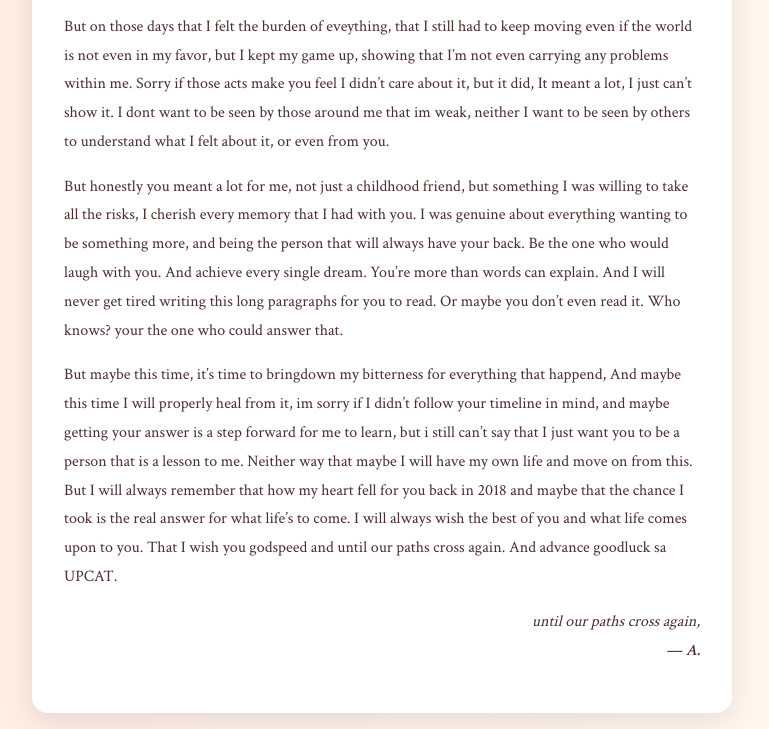
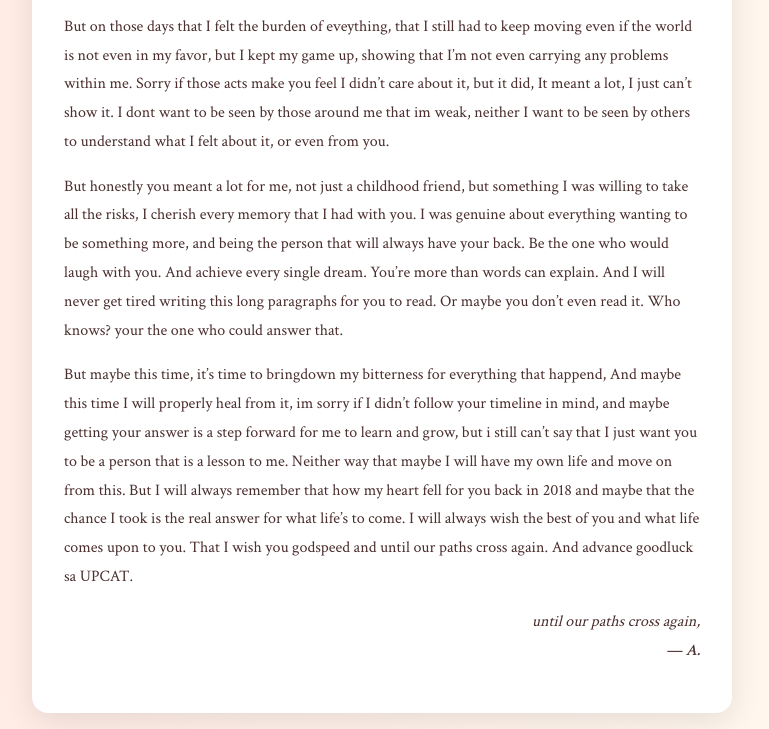
Before and after one commit to sisoaonict/bb, a plain HTML site: page index.html in a window 1280 px wide. Shown: the part 2658-3387 px from the top of the page, without its empty margins (258-1027 px from the left). Drawn offline with Linux system fonts and the light colour scheme.

Commit message:
Update index.html

```diff
--- a/index.html
+++ b/index.html
@@ -170,7 +170,7 @@
         But honestly you meant a lot for me, not just a childhood friend, but something I was willing to take all the risks, I cherish every memory that I had with you. I was genuine about everything wanting to be something more, and being the person that will always have your back. Be the one who would laugh with you. And achieve every single dream. You’re more than words can explain. And I will never get tired writing this long paragraphs for you to read. Or maybe you don’t even read it. Who knows? your the one who could answer that.
     </p>
     <p>
-        But maybe this time, it’s time to bringdown my bitterness for everything that happend, And maybe this time I will properly heal from it, im sorry if I didn’t follow your timeline in mind, and maybe getting your answer is a step forward for me to learn, but i still can’t say that I just want you to be a person that is a lesson to me. Neither way that maybe I will have my own life and move on from this. But I will always remember that how my heart fell for you back in 2018 and maybe that the chance I took is the real answer for what life’s to come. I will always wish the best of you and what life comes upon to you. That I wish you godspeed and until our paths cross again. And advance goodluck sa UPCAT.
+        But maybe this time, it’s time to bringdown my bitterness for everything that happend, And maybe this time I will properly heal from it, im sorry if I didn’t follow your timeline in mind, and maybe getting your answer is a step forward for me to learn and grow, but i still can’t say that I just want you to be a person that is a lesson to me. Neither way that maybe I will have my own life and move on from this. But I will always remember that how my heart fell for you back in 2018 and maybe that the chance I took is the real answer for what life’s to come. I will always wish the best of you and what life comes upon to you. That I wish you godspeed and until our paths cross again. And advance goodluck sa UPCAT.
     </p>
     <p class="signature">
       until our paths cross again,<br>
```
